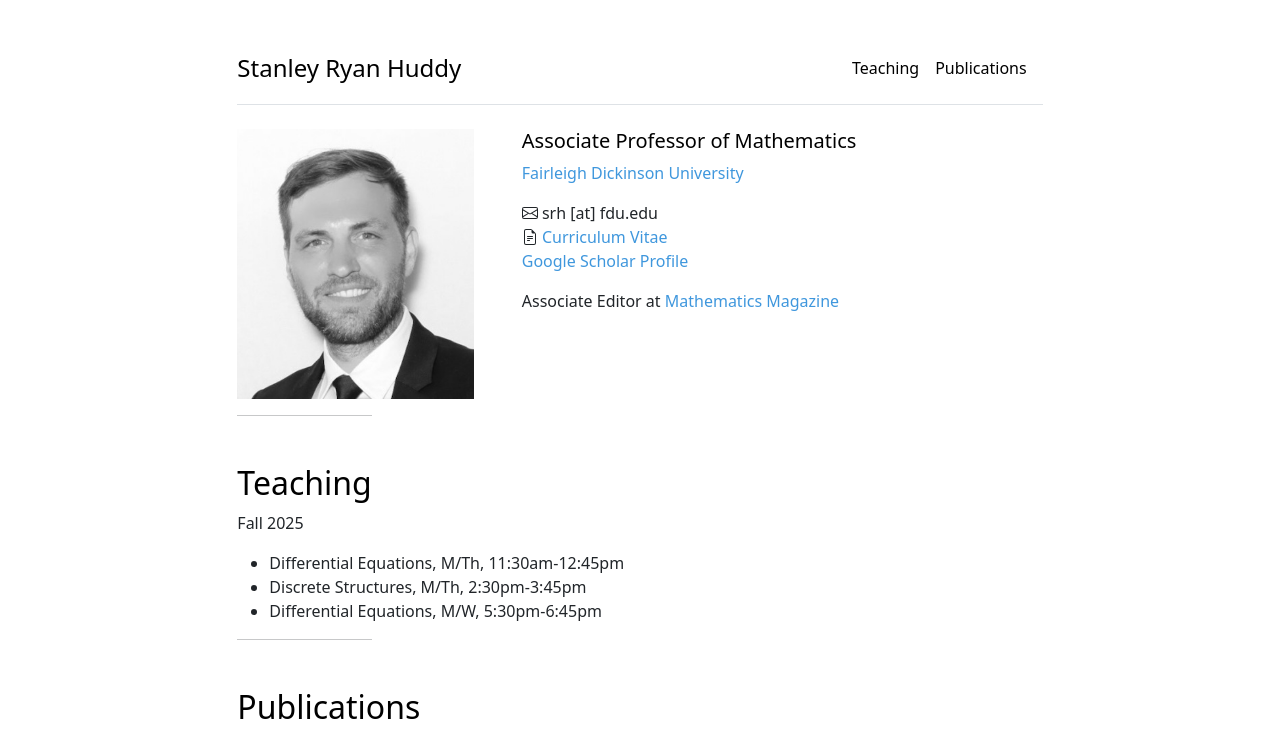
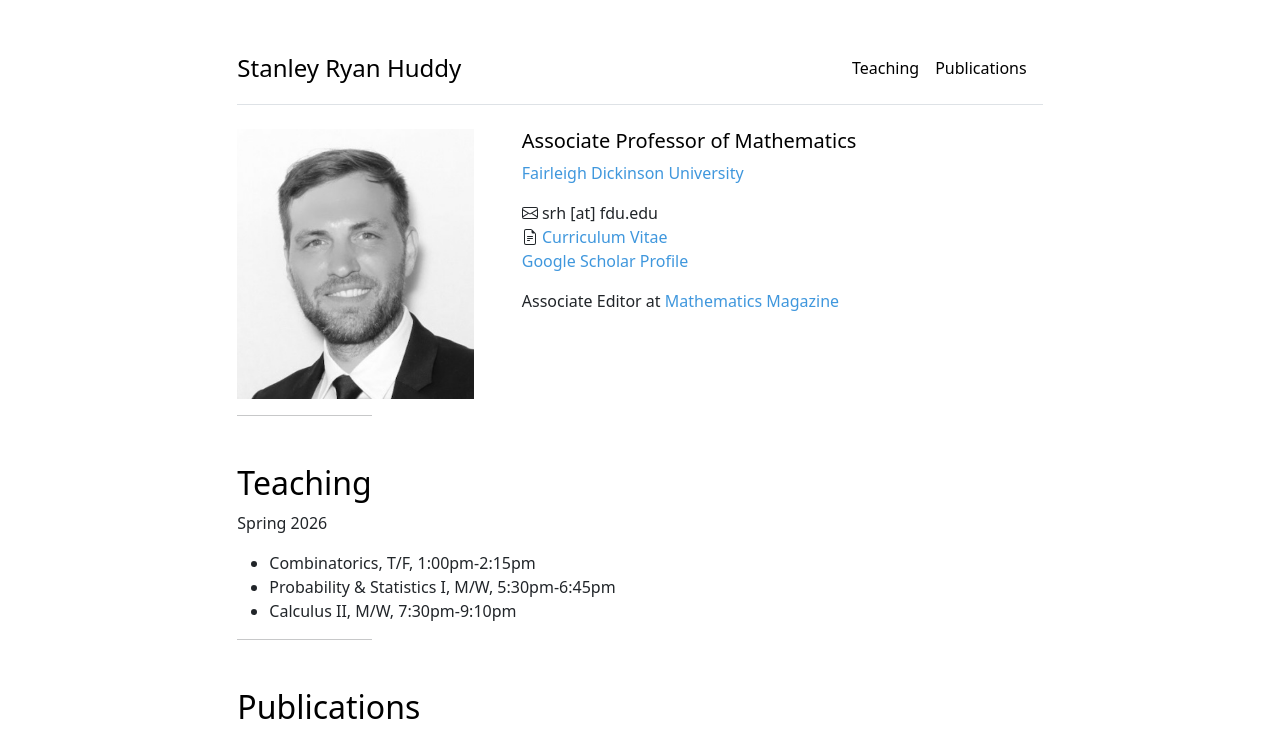
Before and after one commit to srhuddy/srhuddy.github.io, a plain HTML site: page index.html in a window 1280 px wide. Shown: the top 731 px of the page. Drawn offline with Linux system fonts and the light colour scheme.

Commit message:
Update index.html

```diff
--- a/index.html
+++ b/index.html
@@ -125,11 +125,11 @@
     <hr class="col-3 col-md-2 mb-5">
 
     <h2 class="text-body-emphasis" id="teaching">Teaching</h2>
-    <p>Fall 2025</p>
+    <p>Spring 2026</p>
     <ul>
-      <li>Differential Equations, M/Th, 11:30am-12:45pm</li>
-      <li>Discrete Structures, M/Th, 2:30pm-3:45pm</li>
-      <li>Differential Equations, M/W, 5:30pm-6:45pm</li>
+      <li>Combinatorics, T/F, 1:00pm-2:15pm</li>
+      <li>Probability & Statistics I, M/W, 5:30pm-6:45pm</li>
+      <li>Calculus II, M/W, 7:30pm-9:10pm</li>
     </ul>
 
     <hr class="col-3 col-md-2 mb-5">
```
